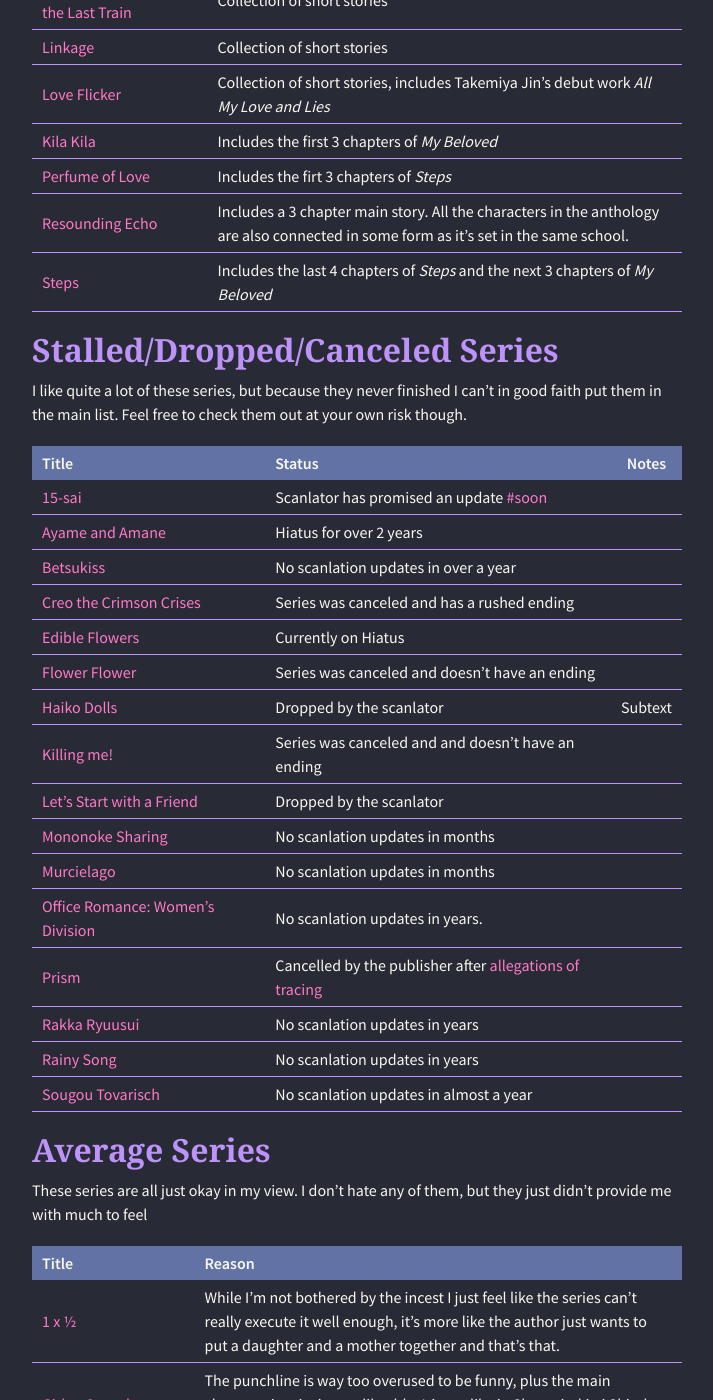
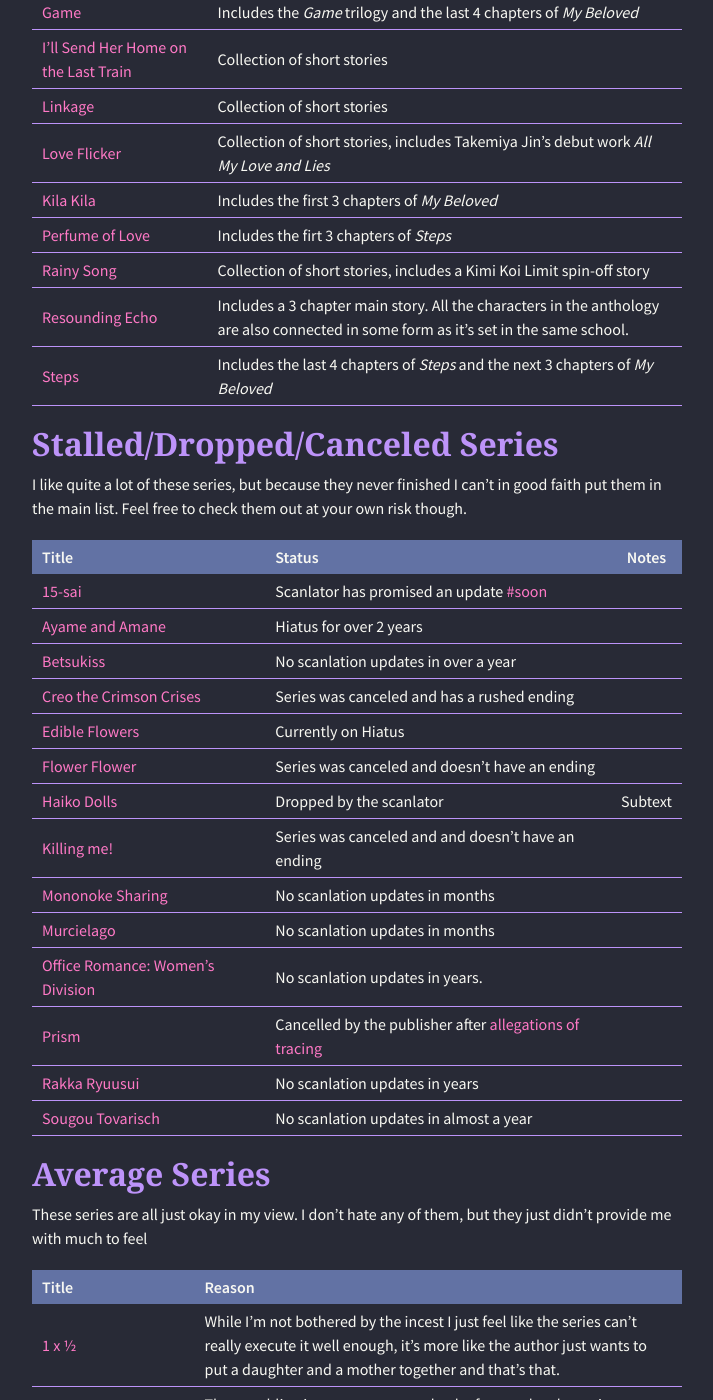
Before and after one commit to Nogooduser/yuri-list, a Jekyll site: the page built from index.md, in a window 1280 px wide and 1400 px high, scrolled down 4808 px. Shown: the whole window, without its empty margins (283-996 px from the left). Built offline with Jekyll 4.4.1, drawn with Linux system fonts in a browser that asks for light colours; nearby versions of some CDN libraries; some of the changed text lies outside the part shown.

Commit message:
Update index.md

```diff
--- a/index.md
+++ b/index.md
@@ -144,6 +145,7 @@ These are collections of yuri works I also recommend. Some have larger series co
 [Love Flicker](https://dynasty-scans.com/anthologies/love_flicker)|Collection of short stories, includes Takemiya Jin's debut work *All My Love and Lies*
 [Kila Kila](https://dynasty-scans.com/anthologies/kila_kila)|Includes the first 3 chapters of *My Beloved*
 [Perfume of Love](https://dynasty-scans.com/anthologies/perfume_of_love)|Includes the firt 3 chapters of *Steps*
+[Rainy Song](https://dynasty-scans.com/anthologies/rainy_song)|Collection of short stories, includes a Kimi Koi Limit spin-off story
 [Resounding Echo](https://dynasty-scans.com/anthologies/resounding_echo)|Includes a 3 chapter main story. All the characters in the anthology are also connected in some form as it's set in the same school.
 [Steps](https://dynasty-scans.com/anthologies/steps_collection)|Includes the last 4 chapters of *Steps* and the next 3 chapters of *My Beloved*
 
@@ -161,13 +163,11 @@ I like quite a lot of these series, but because they never finished I can't in g
 [Flower Flower](https://dynasty-scans.com/series/flower_flower)|Series was canceled and doesn't have an ending|
 [Haiko Dolls](https://dynasty-scans.com/series/haiko_dolls)|Dropped by the scanlator|Subtext
 [Killing me!](https://mangadex.org/title/27199/killing-me)|Series was canceled and and doesn't have an ending|
-[Let's Start with a Friend](https://dynasty-scans.com/series/lets_start_with_a_friend)|Dropped by the scanlator|
 [Mononoke Sharing](https://mangadex.org/manga/16506/mononoke-sharing)|No scanlation updates in months|
 [Murcielago](https://mangadex.org/manga/10880/murci-lago)|No scanlation updates in months|
 [Office Romance: Women's Division](https://dynasty-scans.com/series/office_romance_womens_division)|No scanlation updates in years.
 [Prism](https://dynasty-scans.com/series/prism)|Cancelled by the publisher after [allegations of tracing](https://www.animenewsnetwork.com/news/2012-06-01/prism-yuri-manga-put-on-hold-due-to-similiarities-to-photos)
 [Rakka Ryuusui](https://dynasty-scans.com/series/rakka_ryuusui)|No scanlation updates in years|
-[Rainy Song](https://dynasty-scans.com/anthologies/rainy_song)|No scanlation updates in years|
 [Sougou Tovarisch](https://dynasty-scans.com/series/comprehensive_tovarisch)|No scanlation updates in almost a year|
 
 ## Average Series
```
Also changed, not shown: other parts of index.md (+1 -0 lines).
